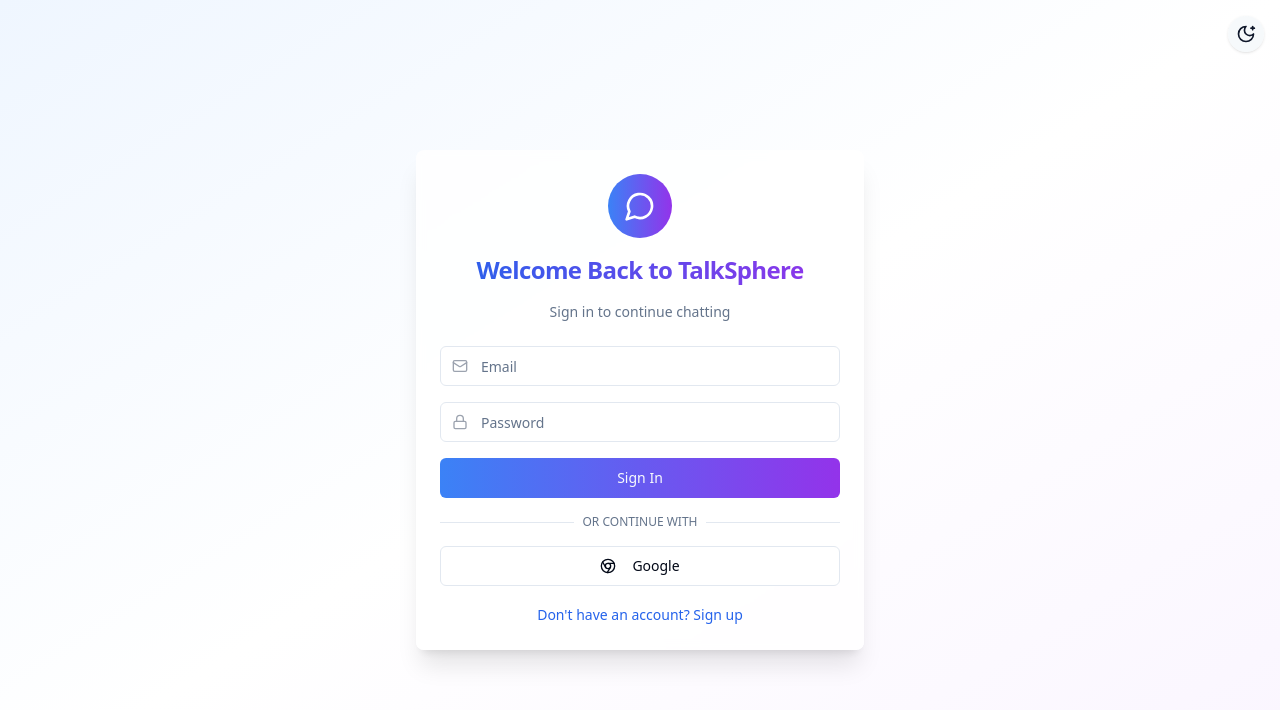
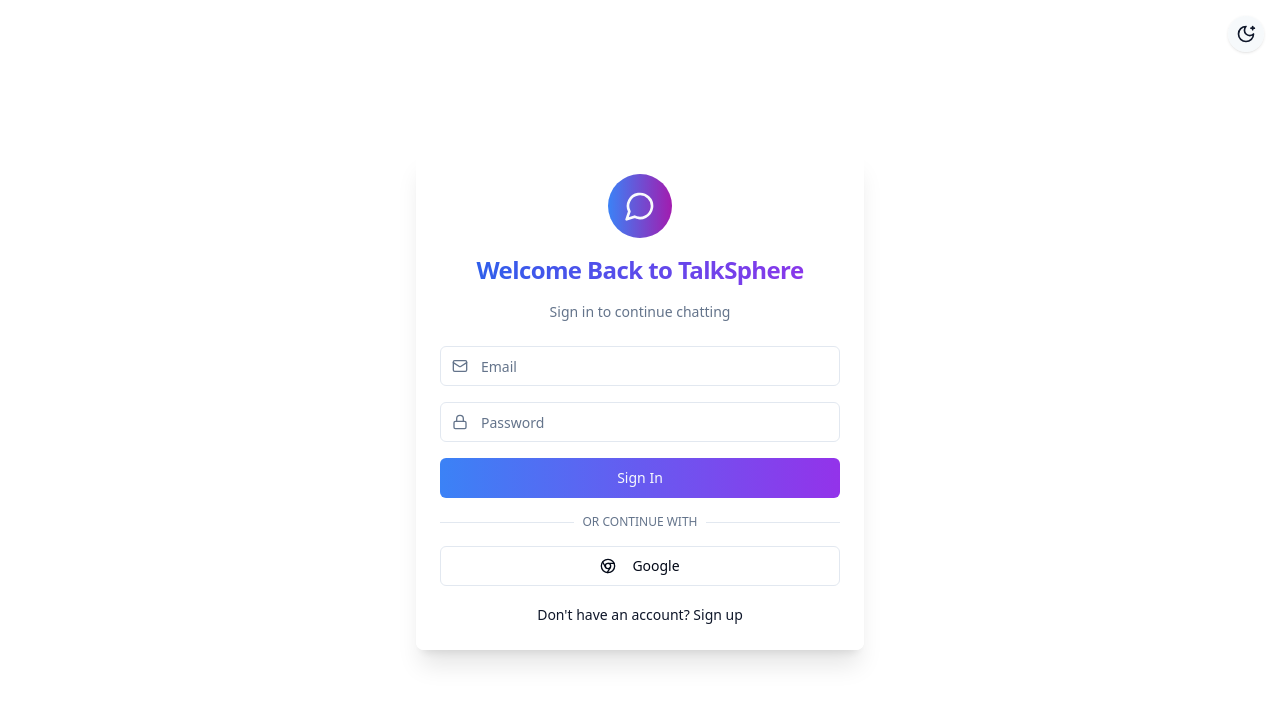
Before and after one commit to Rahul-Pratap-0505/MeetSpace, a React (Vite) app: page /auth in a window 1280 px wide. Shown: the top 710 px of the page. Built offline with nearby package versions, Linux system fonts and the light colour scheme.

Commit message:
Fix: Dark/light theme font color issues
Adjust font colors to ensure readability in both dark and light themes.

```diff
--- a/src/pages/Auth.tsx
+++ b/src/pages/Auth.tsx
@@ -1,3 +1,4 @@
+
 import React, { useState } from 'react'
 import { useAuth } from '@/contexts/AuthContext'
 import { Button } from '@/components/ui/button'
@@ -42,17 +43,23 @@ const Auth = () => {
   }
 
   return (
-    <div className="min-h-screen flex items-center justify-center bg-gradient-to-br from-blue-50 via-white to-purple-50 p-4 transition-colors dark:bg-gradient-to-br dark:from-[#1e2334] dark:via-[#10192c] dark:to-[#3a234b]">
-      <Card className="w-full max-w-md shadow-xl border-0 bg-white/80 transition-colors backdrop-blur-sm dark:bg-[#191b23]/80">
+    <div className="min-h-screen flex items-center justify-center transition-colors p-4
+      bg-background
+      dark:bg-background
+      ">
+      <Card className="w-full max-w-md shadow-xl border-0 bg-card/90 transition-colors backdrop-blur-sm">
         <CardHeader className="text-center space-y-4">
-          <div className="mx-auto w-16 h-16 bg-gradient-to-r from-blue-500 to-purple-600 rounded-full flex items-center justify-center">
-            <MessageCircle className="h-8 w-8 text-white" />
+          <div className="mx-auto w-16 h-16 rounded-full flex items-center justify-center"
+               style={{
+                background: 'linear-gradient(to right, #3b82f6, #a21caf)' // blue-500 to purple-600
+               }}>
+            <MessageCircle className="h-8 w-8 text-primary-foreground" />
           </div>
           <CardTitle className="text-2xl font-bold bg-gradient-to-r from-blue-600 to-purple-600 bg-clip-text text-transparent">
             {/* PROJECT NAME HERE */}
             {isLogin ? 'Welcome Back to TalkSphere' : 'Create your TalkSphere account'}
           </CardTitle>
-          <CardDescription>
+          <CardDescription className="text-muted-foreground">
             {isLogin ? 'Sign in to continue chatting' : 'Join TalkSphere and start connecting'}
           </CardDescription>
         </CardHeader>
@@ -60,42 +67,42 @@ const Auth = () => {
           <form onSubmit={handleSubmit} className="space-y-4">
             {!isLogin && (
               <div className="relative">
-                <User className="absolute left-3 top-3 h-4 w-4 text-gray-400" />
+                <User className="absolute left-3 top-3 h-4 w-4 text-muted-foreground" />
                 <Input
                   type="text"
                   placeholder="Username"
                   value={username}
                   onChange={(e) => setUsername(e.target.value)}
                   required
-                  className="pl-10"
+                  className="pl-10 text-foreground bg-background"
                 />
               </div>
             )}
             <div className="relative">
-              <Mail className="absolute left-3 top-3 h-4 w-4 text-gray-400" />
+              <Mail className="absolute left-3 top-3 h-4 w-4 text-muted-foreground" />
               <Input
                 type="email"
                 placeholder="Email"
                 value={email}
                 onChange={(e) => setEmail(e.target.value)}
                 required
-                className="pl-10"
+                className="pl-10 text-foreground bg-background"
               />
             </div>
             <div className="relative">
-              <Lock className="absolute left-3 top-3 h-4 w-4 text-gray-400" />
+              <Lock className="absolute left-3 top-3 h-4 w-4 text-muted-foreground" />
               <Input
                 type="password"
                 placeholder="Password"
                 value={password}
                 onChange={(e) => setPassword(e.target.value)}
                 required
-                className="pl-10"
+                className="pl-10 text-foreground bg-background"
               />
             </div>
             <Button
               type="submit"
-              className="w-full bg-gradient-to-r from-blue-500 to-purple-600 hover:from-blue-600 hover:to-purple-700 transition-all duration-200"
+              className="w-full bg-gradient-to-r from-blue-500 to-purple-600 hover:from-blue-600 hover:to-purple-700 text-primary-foreground transition-all duration-200"
               disabled={loading}
             >
               {loading ? 'Loading...' : isLogin ? 'Sign In' : 'Sign Up'}
@@ -107,7 +114,7 @@ const Auth = () => {
               <span className="w-full border-t" />
             </div>
             <div className="relative flex justify-center text-xs uppercase">
-              <span className="bg-white px-2 text-muted-foreground">Or continue with</span>
+              <span className="bg-card px-2 text-muted-foreground">Or continue with</span>
             </div>
           </div>
 
@@ -115,7 +122,7 @@ const Auth = () => {
             type="button"
             variant="outline"
             onClick={handleGoogleSignIn}
-            className="w-full"
+            className="w-full text-foreground bg-background"
           >
             <Chrome className="mr-2 h-4 w-4" />
             Google
@@ -125,7 +132,7 @@ const Auth = () => {
             <button
               type="button"
               onClick={() => setIsLogin(!isLogin)}
-              className="text-sm text-blue-600 hover:text-blue-500 transition-colors"
+              className="text-sm text-primary hover:underline transition-colors"
             >
               {isLogin ? "Don't have an account? Sign up" : 'Already have an account? Sign in'}
             </button>
```
